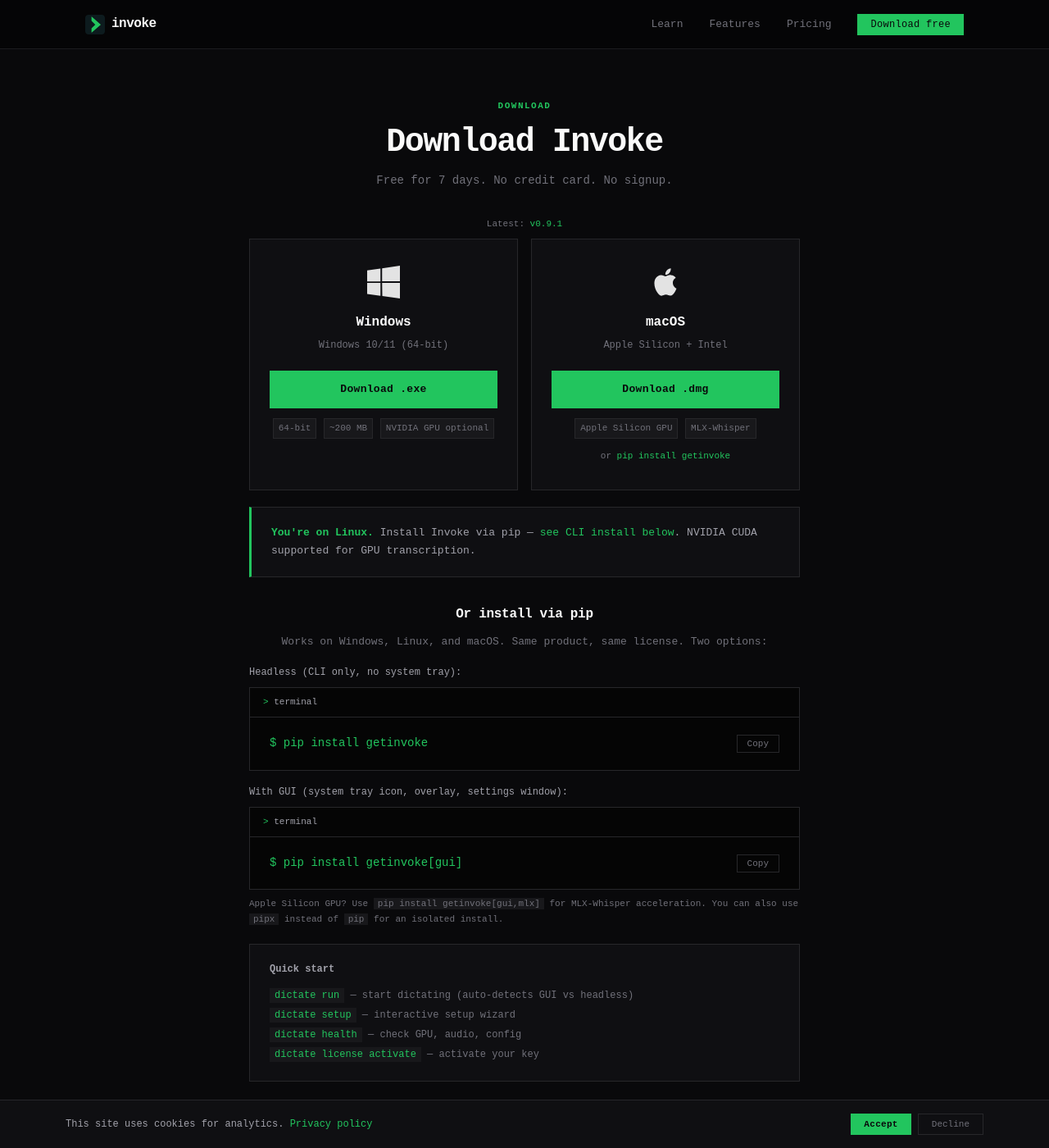
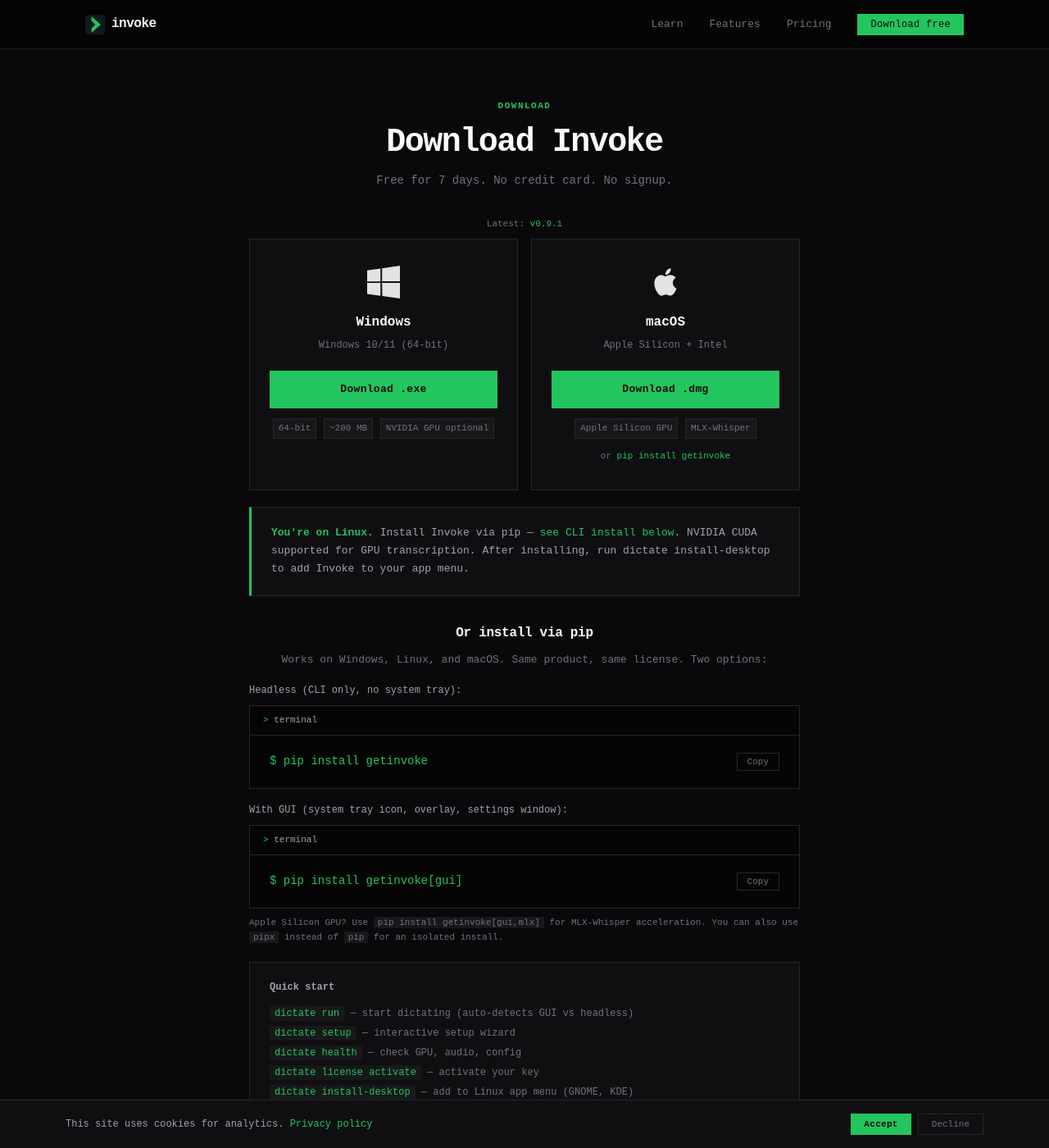
Before and after one commit to zmroth/getinvoke.dev, a Jekyll site: the page built from download/index.html, in a window 1280 px wide and 1400 px high. Shown: the whole window at 82% size. Built offline with Jekyll 4.4.1, drawn with Linux system fonts in a browser that asks for light colours.

Commit message:
Add dictate install-desktop to download page
New Linux command creates .desktop file for app menu integration
(GNOME, KDE, etc.). Added to Linux notice and quick start commands.

Co-Authored-By: Claude Opus 4.6 (1M context) <noreply@anthropic.com>

```diff
--- a/download/index.html
+++ b/download/index.html
@@ -641,7 +641,7 @@ footer .container {
 
     <!-- Linux notice (shown via JS when Linux detected) -->
     <div class="linux-notice" id="linux-notice">
-      <strong>You're on Linux.</strong> Install Invoke via pip &mdash; <a href="#cli-install">see CLI install below</a>. NVIDIA CUDA supported for GPU transcription.
+      <strong>You're on Linux.</strong> Install Invoke via pip &mdash; <a href="#cli-install">see CLI install below</a>. NVIDIA CUDA supported for GPU transcription. After installing, run <code>dictate install-desktop</code> to add Invoke to your app menu.
     </div>
 
     <!-- CLI Install -->
@@ -675,6 +675,7 @@ footer .container {
         <div class="cli-ref-line"><code>dictate setup</code> &mdash; interactive setup wizard</div>
         <div class="cli-ref-line"><code>dictate health</code> &mdash; check GPU, audio, config</div>
         <div class="cli-ref-line"><code>dictate license activate</code> &mdash; activate your key</div>
+        <div class="cli-ref-line"><code>dictate install-desktop</code> &mdash; add to Linux app menu (GNOME, KDE)</div>
       </div>
     </div>
 
```
